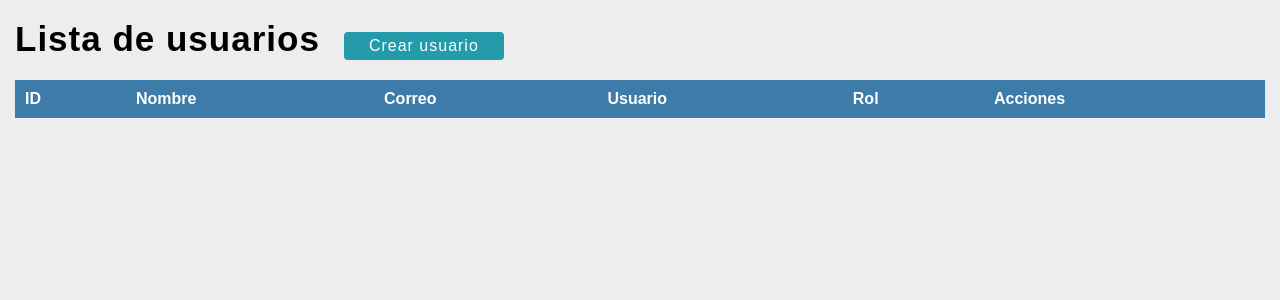
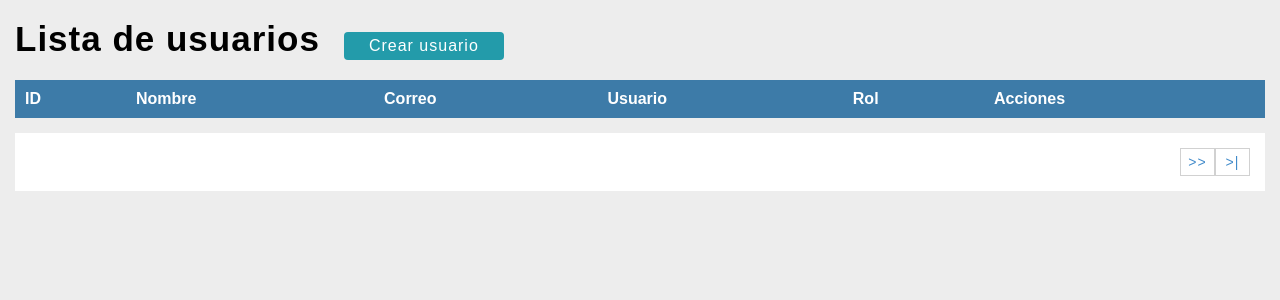
Before and after one commit to selenialv/Facturacion, a PHP site: page /sistema/lista_usuario.php in a window 1280 px wide. Shown: the part 78-378 px from the top of the page. Run offline with PHP 8.4, Linux system fonts and the light colour scheme; the visitor is signed in with stand-in values (Sample User, id 1); tables that the repository leaves empty or names only in its code hold one stand-in row (values such as "Sample post"); lists and menus that the app fills with data are empty.

Commit message:
Paginador usuarios

```diff
--- a/sistema/css/style.css
+++ b/sistema/css/style.css
@@ -306,3 +306,34 @@
 	border: 0px solid #d1d1d1;
 
 }
+/*==========  Paginador*/
+.paginador ul{
+	padding: 15px;
+	list-style: none;
+	background: #FFF;
+	margin-top: 15px;
+	display: -webkit-flex;
+	display: -moz-flex;
+	display: -ms-flex;
+	display: -o-flex;
+	display: flex;
+	justify-content: flex-end;
+}
+.paginador a, .pageSelected{
+	color: #428bca;
+	border: 1px solid #d1d1d1;
+	padding: 5px;
+	display: inline-block;
+	font-size: 14px;
+	text-align: center;
+	width: 35px;
+}
+
+.paginador a:hover {
+	background: #ddd;
+}
+.pageSelected {
+	color: #FFF;
+	background: #428bca;
+	border: 1px solid #428bca;
+}
--- a/sistema/eliminar_confirmar_usuario.php
+++ b/sistema/eliminar_confirmar_usuario.php
@@ -1,6 +1,12 @@
 <?php
  include "../conexion.php";
 if(!empty($_POST)){
+
+    if($_POST['idusuario'] == 2)
+    {
+        header("location: lista_usuario.php");
+        exit;
+    }
     $idusuario = $_POST['idusuario'];
 
     //$query_delete= mysqli_query ($conection, "DELETE FROM usuario WHERE idusuario =$idusuario");
--- a/sistema/lista_usuario.php
+++ b/sistema/lista_usuario.php
@@ -31,8 +31,24 @@
 
 
 <?php
+$sql_registe= mysqli_query($conection,"SELECT COUNT(*) as total_registro FROM usuario WHERE estatus = 1");
+$result_register = mysqli_fetch_array($sql_registe);
+$total_registro = $result_register['total_registro'];
+
+$por_pagina = 5;
+if(empty($_GET['pagina'])){
+    $pagina=1;
+}
+else {
+    $pagina = $_GET['pagina'];
+}
+$desde = ($pagina-1)* $por_pagina;
+$total_paginas =ceil($total_registro / $por_pagina);
+
+
 $query = mysqli_query($conection, "SELECT u.idusuario, u.nombre, u.correo, u.usuario,r.rol  FROM usuario u INNER JOIN
-rol r ON u.rol = r.idrol WHERE  estatus = 1" );
+rol r ON u.rol = r.idrol WHERE  estatus = 1 ORDER BY u.idusuario ASC LIMIT $desde,$por_pagina
+" );
 
 $result = mysqli_num_rows($query);
     if($result > 0){
@@ -48,7 +64,7 @@
     <td>
         <a class="link_edit" href="editar_usuario.php? id=<?php echo $data ["idusuario"]; ?>"> Editar </a>
 
-        <?php if($data["idusuario"] != 2)
+        <?php if($data["idusuario"] != 1)
         {
             ?>
 
@@ -68,6 +84,40 @@
 
 
 </table>
+<div class="paginador">
+    <ul>
+        <?php if($pagina != 1)
+        {
+
+
+
+        ?>
+       <li> <a href="?pagina= <?php echo 1; ?> "> |< </a> </li>
+       <li> <a href="?pagina =<?php echo $pagina -1; ?>"> << </a> </li>
+
+        <?php
+        }
+
+        for($i=1; $i <= $total_paginas; $i++){
+
+            if($i == $pagina){
+                echo '<li class= "pageSelected">' .$i.'</li>';
+            }else{
+                 echo '<li> <a href= "?pagina='.$i.'">'.$i.' </a></li>';
+            }
+
+        }
+    if($pagina != $total_paginas)
+        {
+        ?>
+        <li> <a href="?pagina =<?php echo $pagina + 1; ?>"> >> </a> </li>
+        <li> <a href="?pagina= <?php echo  $total_paginas; ?>">>| </a> </li>
+       <?php }
+       ?>
+
+
+</ul>
+</div>
 
 
 	</section>
```
